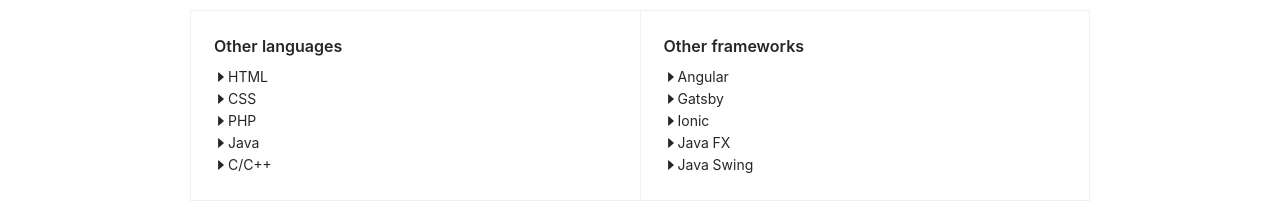
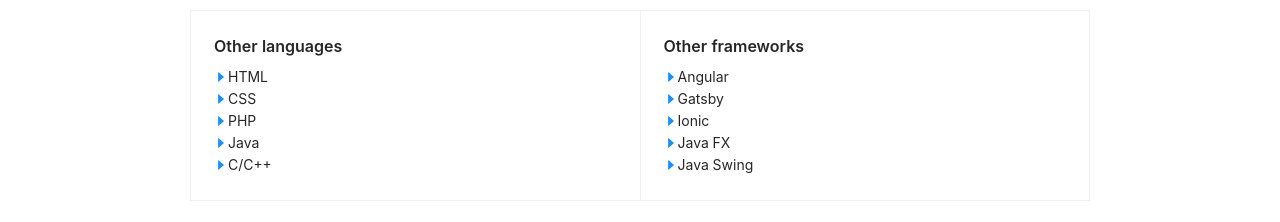
Before and after one commit to jonahlouis4/Portfolio-v3, a React (Create React App) app: page / in a window 1280 px wide. Shown: the part 1693-1915 px from the top of the page. Built offline with nearby package versions, Linux system fonts and the light colour scheme.

Commit message:
:heavy_check_mark: Added constants

```diff
--- a/src/components/Technologies.js
+++ b/src/components/Technologies.js
@@ -12,6 +12,14 @@
     fontWeight: '100',
     margin: '0',
     padding: '0'
+}
+
+const logoColorDefault = {
+    color:'#434343'
+}
+
+const carretColor = {
+    color: '#1890ff'
 }
 
 const Technologies = () => {
@@ -47,13 +55,13 @@
      */
     const logoDisplay = (name) => {
         if (name === technologies[0].name) {
-            return <FontAwesomeIcon icon={faJsSquare} size="6x" style={{color:"#434343"}}/>
+            return <FontAwesomeIcon icon={faJsSquare} size="6x" style={logoColorDefault}/>
         } else if (name === technologies[1].name) {
-            return <FontAwesomeIcon icon={faReact} size="6x" style={{color:"#434343"}}/>
+            return <FontAwesomeIcon icon={faReact} size="6x" style={logoColorDefault}/>
         } else if (name === technologies[2].name) {
-            return <FontAwesomeIcon icon={faWordpress} size="6x" style={{color:"#434343"}}/>
+            return <FontAwesomeIcon icon={faWordpress} size="6x" style={logoColorDefault}/>
         } else if (name === technologies[3].name) {
-            return <FontAwesomeIcon icon={faBootstrap} size="6x" style={{color:"#434343"}}/>
+            return <FontAwesomeIcon icon={faBootstrap} size="6x" style={logoColorDefault}/>
         }
     }
 
@@ -74,7 +82,7 @@
         <div
         key={framework.id}
         >
-            <CaretRightOutlined />
+            <CaretRightOutlined style={carretColor}/>
             <Text>{ framework.name }</Text><br />
         </div>
 
@@ -85,7 +93,7 @@
         <div
         key={language.id}
         >
-            <CaretRightOutlined />
+            <CaretRightOutlined style={carretColor}/>
             <Text>{ language.name }</Text><br />
         </div>
 
@@ -112,7 +120,7 @@
                 </Row>
                 {/* Other technologies and libraries/framework  */}
                 <Card
-                style={{marginTop:'50px'}}
+                style={{marginTop:'50px', cursor:'default'}}
                 >
                     <Card.Grid className='gridStyle'>
                         <Title level={5}>Other languages</Title>
```
Also changed, not shown: 1 other file (tests, documents, lock files or other folders).
